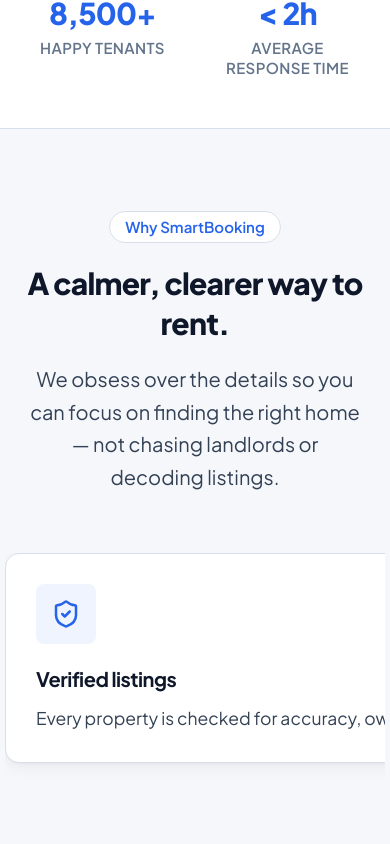
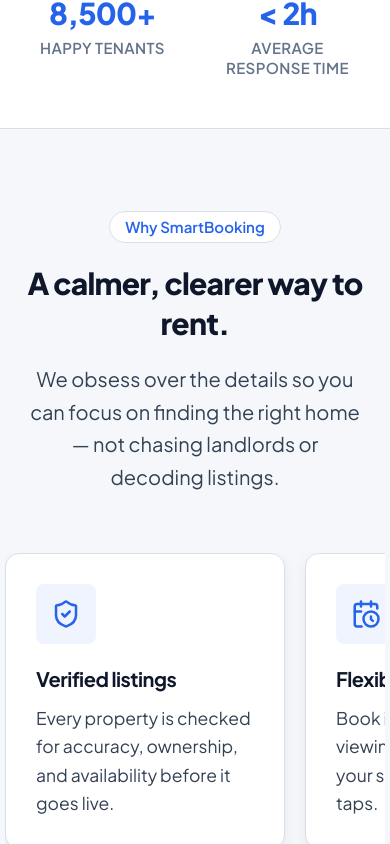
Before and after one commit to hal2332004/smart-booking-platform-frontend, a React (Vite) app: page / in a window 390 px wide. Shown: the part 1156-2000 px from the top of the page. Built offline with nearby package versions, Linux system fonts and the light colour scheme; no server answers.

Commit message:
Fix UI font size v2

```diff
--- a/src/pages/ApartmentDetailPage.tsx
+++ b/src/pages/ApartmentDetailPage.tsx
@@ -381,9 +381,9 @@ export function ApartmentDetailPage() {
                 {t('detail.browseAll')} &rarr;
               </Button>
             </div>
-            <div className="mt-6 flex overflow-x-auto snap-x snap-mandatory gap-4 pb-4 -mx-4 px-4 sm:mx-0 sm:px-0 sm:pb-0 sm:grid sm:gap-6 sm:grid-cols-2 lg:grid-cols-3 sm:overflow-visible">
+            <div className="mt-6 flex overflow-x-auto snap-x snap-mandatory gap-4 pb-6 -mx-4 px-4 sm:mx-0 sm:px-0 sm:pb-0 sm:grid sm:gap-6 sm:grid-cols-2 lg:grid-cols-3 sm:overflow-visible">
               {similar.map((a) => (
-                <div key={a.id} className="min-w-[300px] shrink-0 snap-start sm:min-w-0 sm:shrink sm:snap-none">
+                <div key={a.id} className="w-[85vw] max-w-[320px] shrink-0 snap-start sm:w-auto sm:max-w-none sm:shrink sm:snap-none">
                   <ApartmentCard apartment={a} />
                 </div>
               ))}
--- a/src/pages/HomePage.tsx
+++ b/src/pages/HomePage.tsx
@@ -125,9 +125,9 @@ export function HomePage() {
           <h2 className="mt-4 text-2xl font-extrabold tracking-tight text-ink-heading sm:text-3xl lg:text-4xl">{t('home.features.title')}</h2>
           <p className="mt-4 text-base leading-relaxed text-ink-body">{t('home.features.subtitle')}</p>
         </div>
-        <div className="mt-12 flex overflow-x-auto snap-x snap-mandatory gap-4 pb-4 -mx-4 px-4 sm:mx-0 sm:px-0 sm:pb-0 sm:grid sm:gap-6 sm:grid-cols-2 lg:grid-cols-4 sm:overflow-visible">
+        <div className="mt-12 flex overflow-x-auto snap-x snap-mandatory gap-4 pb-6 -mx-4 px-4 sm:mx-0 sm:px-0 sm:pb-0 sm:grid sm:gap-6 sm:grid-cols-2 lg:grid-cols-4 sm:overflow-visible">
           {features.map((f) => (
-            <Card key={f.title} hover className="p-6 min-w-[280px] shrink-0 snap-start sm:min-w-0 sm:shrink sm:snap-none">
+            <Card key={f.title} hover className="p-6 w-[85vw] max-w-[280px] shrink-0 snap-start sm:w-auto sm:max-w-none sm:shrink sm:snap-none">
               <span className="flex h-12 w-12 items-center justify-center rounded-sm bg-primary-soft text-primary">
                 <f.icon className="h-6 w-6" />
               </span>
@@ -158,9 +158,9 @@ export function HomePage() {
             ) : apartments.length === 0 ? (
               <Card className="p-12 text-center text-ink-muted">{t('home.featured.empty')}</Card>
             ) : (
-              <div className="flex overflow-x-auto snap-x snap-mandatory gap-4 pb-4 -mx-4 px-4 sm:mx-0 sm:px-0 sm:pb-0 sm:grid sm:gap-6 sm:grid-cols-2 lg:grid-cols-3 sm:overflow-visible">
+              <div className="flex overflow-x-auto snap-x snap-mandatory gap-4 pb-6 -mx-4 px-4 sm:mx-0 sm:px-0 sm:pb-0 sm:grid sm:gap-6 sm:grid-cols-2 lg:grid-cols-3 sm:overflow-visible">
                 {apartments.map((a) => (
-                  <div key={a.id} className="min-w-[300px] shrink-0 snap-start sm:min-w-0 sm:shrink sm:snap-none">
+                  <div key={a.id} className="w-[85vw] max-w-[320px] shrink-0 snap-start sm:w-auto sm:max-w-none sm:shrink sm:snap-none">
                     <ApartmentCard apartment={a} />
                   </div>
                 ))}
@@ -176,9 +176,9 @@ export function HomePage() {
           <span className="chip mx-auto text-primary">{t('home.testimonials.eyebrow')}</span>
           <h2 className="mt-4 text-2xl font-extrabold tracking-tight text-ink-heading sm:text-3xl lg:text-4xl">{t('home.testimonials.title')}</h2>
         </div>
-        <div className="mt-12 flex overflow-x-auto snap-x snap-mandatory gap-4 pb-4 -mx-4 px-4 md:mx-0 md:px-0 md:pb-0 md:grid md:gap-6 md:grid-cols-3 md:overflow-visible">
+        <div className="mt-12 flex overflow-x-auto snap-x snap-mandatory gap-4 pb-6 -mx-4 px-4 md:mx-0 md:px-0 md:pb-0 md:grid md:gap-6 md:grid-cols-3 md:overflow-visible">
           {testimonials.map((tm) => (
-            <Card key={tm.name} className="p-6 min-w-[300px] shrink-0 snap-start md:min-w-0 md:shrink md:snap-none">
+            <Card key={tm.name} className="p-6 w-[85vw] max-w-[320px] shrink-0 snap-start md:w-auto md:max-w-none md:shrink md:snap-none">
               <div className="flex gap-0.5 text-warning">
                 {Array.from({ length: 5 }).map((_, i) => (
                   <Star key={i} className="h-4 w-4 fill-current" />
```
